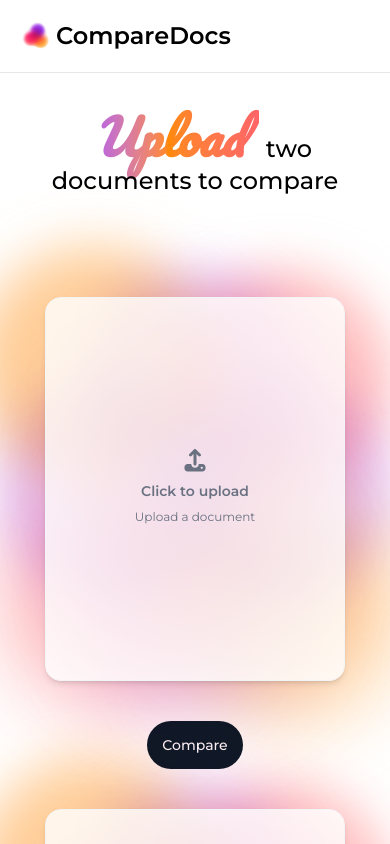
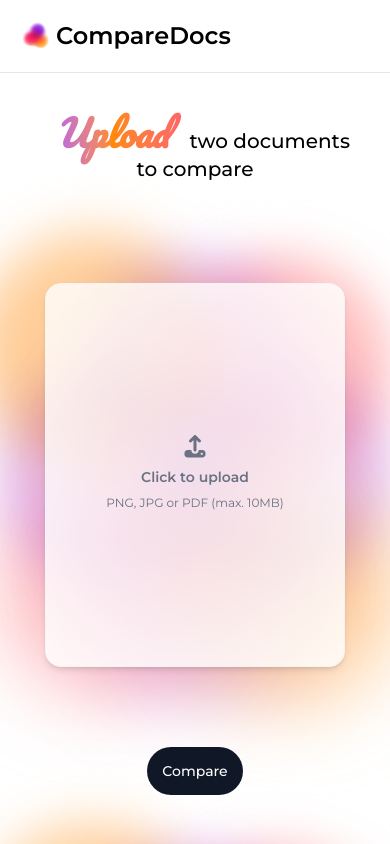
Before and after one commit to BrindzaB/CompareDocs, a React (Vite) app in the folder frontend/: page / in a window 390 px wide. Built offline with nearby package versions, Linux system fonts and the light colour scheme.

Commit message:
small design fixes on result page

```diff
--- a/frontend/src/components/FileInput.jsx
+++ b/frontend/src/components/FileInput.jsx
@@ -24,7 +24,7 @@ function FileInput({ id, invoice, onChange }) {
                                 </span>
                             </p>
                             <p className="text-xs text-gray-500">
-                                Upload a document
+                                PNG, JPG or PDF (max. 10MB)
                             </p>
                         </div>
                         <input
--- a/frontend/src/components/ResultPage.jsx
+++ b/frontend/src/components/ResultPage.jsx
@@ -8,8 +8,8 @@ function ResultPage({ result, onReset}) {
     const match = result?.result || {};
 
     return (
-        <div className="pt-20 pb-10 w-full min-h-screen flex flex-col overflow-y-auto justify-evenly">
-            <div className="py-10 flex items-center justify-center">
+        <div className="flex flex-col items-center w-full px-10 sm:px-10 lg:px-20 pt-10 pb-20 lg:py-5 bg-transparent min-h-[calc(100vh-4rem)] gap-15">
+            <div className="flex items-center justify-center pt-10">
                 {match === "MATCHING" ? (
                     <h1 className="text-3xl lg:text-4xl xl:text-5xl font-bold text-gray-900 dark:text-white">Documents are <span className="bg-gradient-to-r from-purple-500 via-orange-400 to-red-400 bg-clip-text text-transparent">MATCHING</span></h1>
                 ): (
@@ -30,7 +30,7 @@ function ResultPage({ result, onReset}) {
                     totalAmount={doc2.totalGross}
                 />
             </div>
-            <div className="flex justify-center mt-10">
+            <div className="flex justify-center">
                 <button
                 onClick={onReset}
                 className="px-8 py-3 text-white bg-gray-900 dark:bg-darkgrey hover:bg-gray-800 rounded-full text-lg font-medium transition-transform duration-200 ease-in-out transform hover:scale-105 dark:border dark:border-gray-600"
--- a/frontend/src/components/UploadForm.jsx
+++ b/frontend/src/components/UploadForm.jsx
@@ -40,25 +40,25 @@ function UploadForm({onUploadStart, onUploadComplete}) {
     }
 
     return (
-        <div className="flex flex-col items-center w-full px-10 sm:px-10 lg:px-20 py-10 lg:py-5 bg-transparent justify-center min-h-[calc(100vh-4rem)] gap-25">
+        <div className="flex flex-col items-center w-full px-10 sm:px-10 lg:px-20 pt-10 pb-20 lg:py-5 bg-transparent justify-center min-h-[calc(100vh-4rem)] gap-25">
             {invoice1 && invoice2 ? (
                     <div className="flex flex-col">
-                        <h1 className="font-pacifico px-4 py-2 lg:px-6 lg:py-5 text-5xl lg:text-7xl font-bold italic bg-gradient-to-r from-purple-500 to-orange-400 bg-clip-text text-transparent text-center">
+                        <h1 className="font-pacifico px-4 py-2 lg:px-6 lg:py-5 text-4xl lg:text-6xl font-bold italic bg-gradient-to-r from-purple-500 to-orange-400 bg-clip-text text-transparent text-center">
                             Click
                         </h1>
-                        <h1 className="text-2xl lg:text-4xl font-medium text-center">
+                        <h1 className="text-xl lg:text-2xl font-medium text-center">
                             on the compare button
                         </h1>
                     </div>
                 ) : (
-                    <h1 className="text-2xl lg:text-4xl font-medium text-center">
-                        <span className="font-pacifico px-4 pb-2 lg:px-6 lg:pb-5 text-5xl lg:text-7xl font-bold italic bg-gradient-to-r from-purple-500 via-orange-400 to-red-400 bg-clip-text text-transparent">Upload</span> two documents to compare
+                    <h1 className="text-xl lg:text-2xl font-medium text-center">
+                        <span className="font-pacifico px-4 pb-2 lg:px-6 lg:pb-5 text-4xl lg:text-6xl font-bold italic bg-gradient-to-r from-purple-500 via-orange-400 to-red-400 bg-clip-text text-transparent">Upload</span> two documents to compare
                     </h1>
                 )}
 
 
             <form
-                className="flex flex-col lg:flex-row justify-center items-center gap-10 lg:gap-20 2xl:gap-40"
+                className="flex flex-col lg:flex-row justify-center items-center gap-20 2xl:gap-40"
                 onSubmit={handleSubmit}
             >
                 {error && (
```
